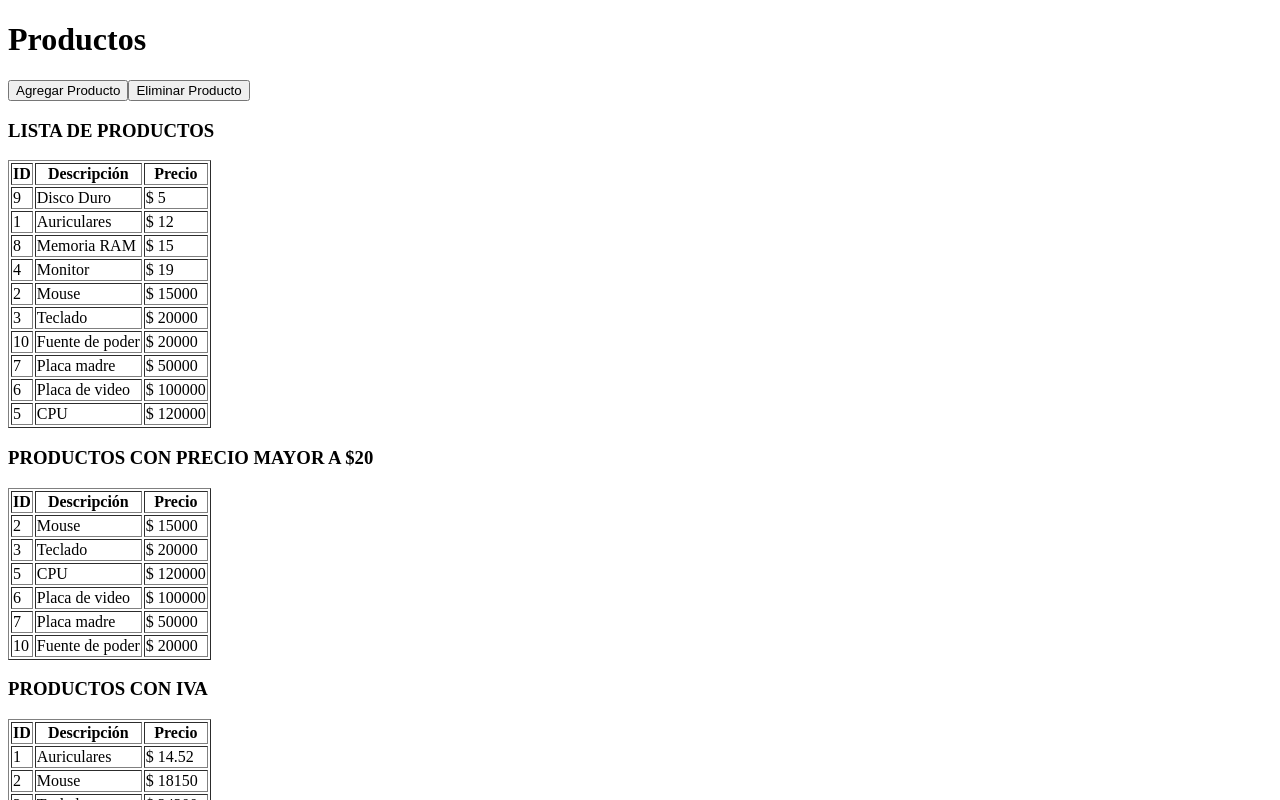
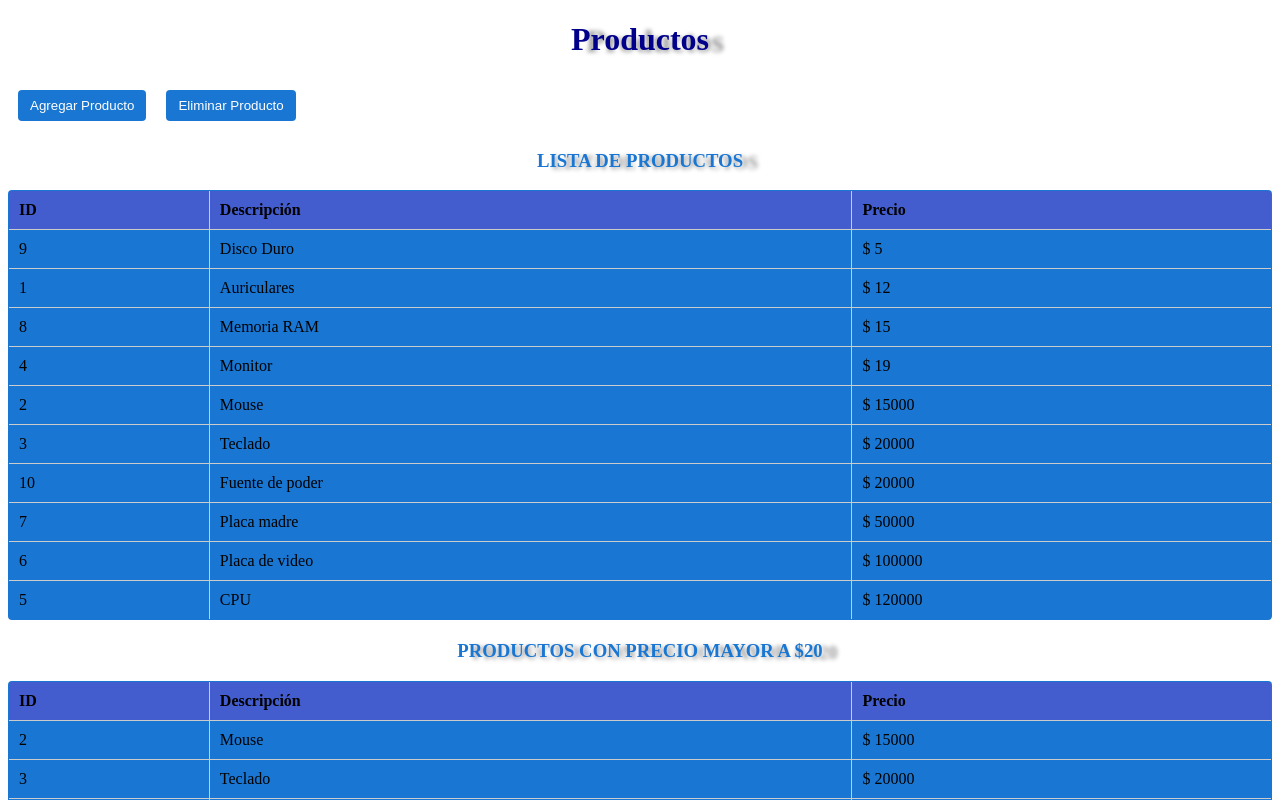
Before and after one commit to MartinAle90/pv_tp3_grupo14, a React (Vite) app: page / in a window 1280 px wide. Shown: the top 800 px of the page. Built offline with nearby package versions, Linux system fonts and the light colour scheme.

Commit message:
Añadiendo Estilos a Producto.jsx. Benencia Leandro

```diff
--- /dev/null
+++ b/src/assets/css/Producto.css
@@ -0,0 +1,38 @@
+h1 {
+    color: darkblue;
+    text-align: center;
+    text-shadow: 15px 2px 4px rgba(0, 0, 0, 0.4);
+  }
+  table {
+    width: 100%;
+    margin-bottom: 20px;
+    border-collapse: collapse;
+  }
+  h3 {
+    color: #1976d2;
+    text-align: center;
+    text-shadow: 15px 2px 4px rgba(0, 0, 0, 0.4);
+  }
+  th, td {
+    padding: 10px;
+    text-align: left;
+  }
+
+  th {
+    background-color: #435dcf;
+  }
+  table{
+    border: 1px solid #ccc;
+    border-radius: 4px;
+    overflow: hidden;
+    background-color: #1976d2;
+  }
+  button {
+    margin: 10px;
+    padding: 8px 12px;
+    background-color: #1976d2;
+    color: white;
+    border: none;
+    cursor: pointer;
+    border-radius: 4px;
+  }
--- a/src/main.jsx
+++ b/src/main.jsx
@@ -1,6 +1,6 @@
 import { StrictMode } from 'react'
 import { createRoot } from 'react-dom/client'
-//import './index.css'
+import './assets/css/producto.css'
 import Producto from './assets/components/Producto.jsx'
 
 createRoot(document.getElementById('root')).render(
```
